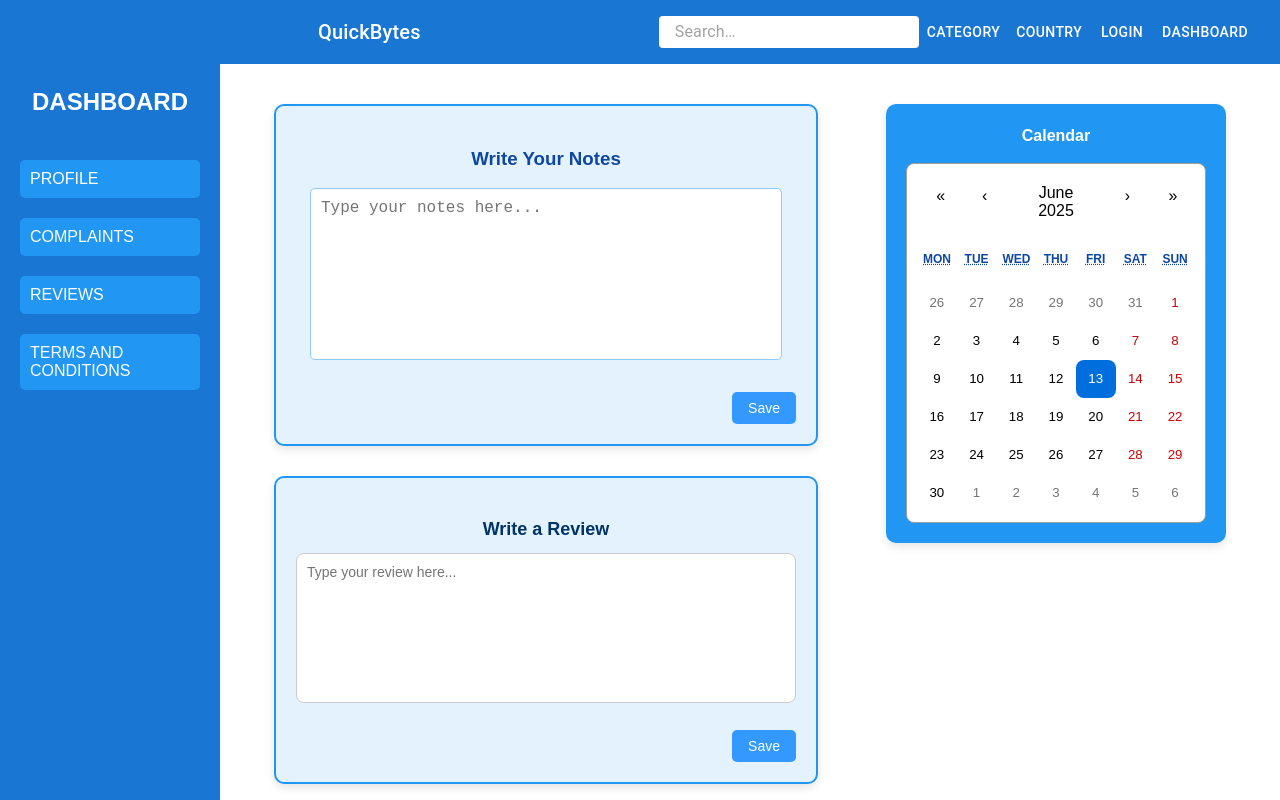
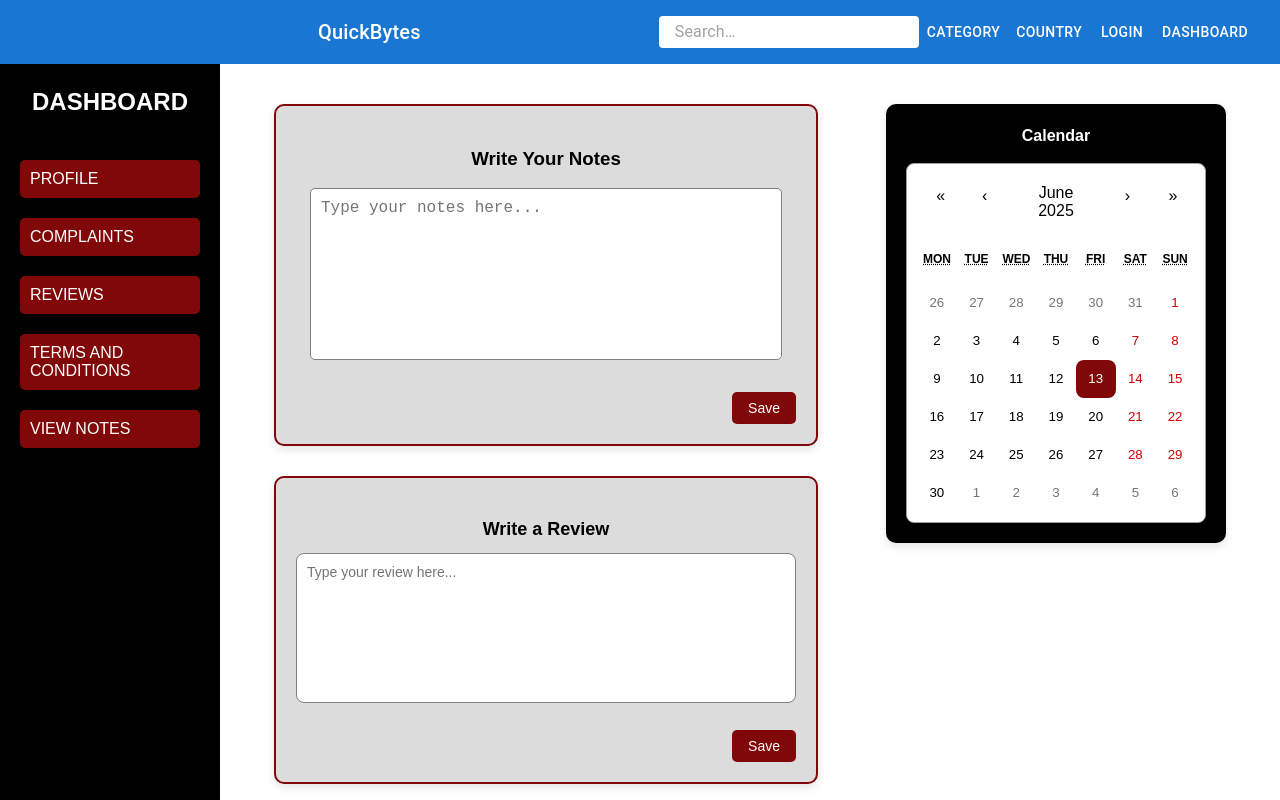
Before and after one commit to Irine-Theresa-Antony/QuickBytes, a React (Vite) app: page /r in a window 1280 px wide. Shown: the top 800 px of the page. Built offline with nearby package versions, Linux system fonts and the light colour scheme; some icons are missing.

Commit message:
project complete

```diff
--- a/src/App.jsx
+++ b/src/App.jsx
@@ -16,7 +16,7 @@ import Display from './components/Display'
 import Admin from './components/Admin'
 import Viewcustom from './Components/Viewcustom'
 import UserView from './Components/UserView'
-
+import MyNotes from './Components/MyNotes'
 
 
 
@@ -51,6 +51,8 @@ function App() {
       <Route path='/admin' element={<Admin/>}></Route>
       <Route path='/viewcustom' element={<Viewcustom/>}></Route>
       <Route path='/viewuser' element={<UserView/>}></Route>
+      <Route path='/mynote'element={<MyNotes/>}></Route>
+
      </Routes>
 
 
--- a/src/Components/DashboardPage.jsx
+++ b/src/Components/DashboardPage.jsx
@@ -18,7 +18,7 @@ const DashboardPage = () => {
     return;
   }
 
-  const loggedInEmail = localStorage.getItem('username'); // or 'email' based on your login logic
+  const loggedInEmail = localStorage.getItem('username');
 
   if (!loggedInEmail) {
     alert('User email not found. Please log in again.');
@@ -90,6 +90,9 @@ const DashboardPage = () => {
         <button>
           <Link to="/terms">TERMS AND CONDITIONS</Link>
         </button>
+        <button>
+          <Link to="/mynote">VIEW NOTES</Link>
+        </button>
       </div>
 
       {/* Main Area */}
--- /dev/null
+++ b/src/Components/MyNotes.jsx
@@ -0,0 +1,47 @@
+import { useEffect, useState } from 'react';
+import '../Dashboard.css';
+import axios from 'axios';
+
+const MyNotes = () => {
+  const [notes, setNotes] = useState([]);
+  const name = localStorage.getItem('username');
+
+  useEffect(() => {
+    const fetchNotes = async () => {
+      if (!name) {
+        alert('User not logged in');
+        return;
+      }
+
+      try {
+        const res = await axios.get(`http://localhost:3000/notes/${name}`);
+        setNotes(res.data);
+      } catch (err) {
+        console.error(err);
+        alert('Error fetching notes');
+      }
+    };
+
+    fetchNotes();
+  }, [name]);
+
+  return (
+    <div className="profile-container">
+      <h2 style={{ color: "#800808", textAlign: "center" }}>My Notes</h2>
+      {notes.length === 0 ? (
+        <p style={{ textAlign: "center" }}>No notes found</p>
+      ) : (
+        <ul className="note-list">
+          {notes.map((note, index) => (
+            <li key={index} className="note-item" style={{ marginBottom: "15px", backgroundColor: "#f2f2f2", padding: "15px", borderRadius: "8px" }}>
+              <strong>Date:</strong> {new Date(note.date).toLocaleDateString()}<br />
+              <strong>Note:</strong> {note.note}
+            </li>
+          ))}
+        </ul>
+      )}
+    </div>
+  );
+};
+
+export default MyNotes;
--- a/src/Dashboard.css
+++ b/src/Dashboard.css
@@ -8,14 +8,14 @@
 /* Sidebar */
 .sidebar {
   width: 220px;
-  background-color: #1976d2;
+  background-color: black;
   color: white;
   padding: 20px;
   display: flex;
   flex-direction: column;
   gap: 20px;
-  height: 120vh; /* ✅ Ensures full height */
-  box-sizing: border-box; /* ✅ Prevents overflow due to padding */
+  height: 120vh;
+  box-sizing: border-box;
 }
 
 .sidebar h2 {
@@ -23,7 +23,7 @@
 }
 
 .sidebar button {
-  background-color: #2196f3;
+  background-color: #800808;
   color: white;
   border: none;
   padding: 10px;
@@ -53,10 +53,10 @@
 .note-box {
   width: 500px;
   padding: 20px;
-  background-color: #e3f2fd;
-  border: 2px solid #2196f3;
+  background-color: #dcdcdc;
+  border: 2px solid #800808;
   border-radius: 10px;
-  color: #0d47a1;
+  color: black;
   text-align: center;
   box-shadow: 0 4px 8px rgba(0, 0, 0, 0.1);
 }
@@ -70,17 +70,17 @@
   height: 150px;
   padding: 10px;
   font-size: 16px;
-  border: 1px solid #90caf9;
+  border: 1px solid grey;
   border-radius: 5px;
   background-color: white;
-  color: #0d47a1;
+  color: black;
   resize: none;
   margin-bottom: 15px;
 }
 
 .note-box button {
   padding: 10px 20px;
-  background-color: #1976d2;
+  background-color: #800808;
   color: white;
   border: none;
   border-radius: 5px;
@@ -94,7 +94,7 @@
 }
 
 .note-submit-container button {
-  background-color: #3399ff;
+  background-color: #800808;
   color: white;
   border: none;
   padding: 8px 16px;
@@ -104,13 +104,13 @@
 }
 
 .note-submit-container button:hover {
-  background-color: #007acc;
+  background-color: #a00a0a;
 }
 
 /* Calendar Box */
 .calendar-box {
   width: 300px;
-  background-color: #2196f3;
+  background-color: black;
   padding: 20px;
   border-radius: 10px;
   color: white;
@@ -128,15 +128,21 @@
   background-color: white;
   border-radius: 8px;
   padding: 10px;
+  border: none;
 }
 
-/* Restore weekday headers */
+.react-calendar__tile--now {
+  background: #800808 !important;
+  color: white !important;
+  border-radius: 8px;
+}
+
 .react-calendar__month-view__weekdays {
   text-align: center;
   text-transform: uppercase;
   font-weight: bold;
   font-size: 0.75rem;
-  color: #0d47a1;
+  color: black;
   padding: 10px 0;
 }
 
@@ -144,13 +150,10 @@
   padding: 0.5em;
 }
 
-/* =======================
-   Complaints Section
-========================== */
-
+/* Complaints Section */
 .complaint-form-container {
-  background-color: #e3f2fd;
-  border: 2px solid #2196f3;
+  background-color: #dcdcdc;
+  border: 2px solid #800808;
   border-radius: 10px;
   padding: 30px;
   width: 500px;
@@ -159,7 +162,7 @@
 }
 
 .complaint-form-container h2 {
-  color: #0d47a1;
+  color: black;
   text-align: center;
   margin-bottom: 20px;
 }
@@ -172,18 +175,19 @@
   display: block;
   margin-bottom: 8px;
   font-weight: bold;
-  color: #0d47a1;
+  color: black;
 }
 
 .complaint-form-group input,
 .complaint-form-group textarea {
   width: 100%;
   padding: 10px;
-  border: 1px solid #90caf9;
+  border: 1px solid grey;
   border-radius: 5px;
   font-size: 14px;
   resize: none;
-  color: #0d47a1;
+  color: black;
+  background-color: white;
 }
 
 .complaint-form-group textarea {
@@ -194,7 +198,7 @@
   display: block;
   width: 100%;
   padding: 12px;
-  background-color: #1976d2;
+  background-color: #800808;
   color: white;
   border: none;
   border-radius: 5px;
@@ -203,9 +207,10 @@
 }
 
 .complaint-submit-button:hover {
-  background-color: #1565c0;
+  background-color: #a00a0a;
 }
 
+/* Profile */
 .profile-container {
   flex: 1;
   padding: 40px;
@@ -223,7 +228,7 @@
   max-width: 500px;
   width: 100%;
   padding: 30px;
-  background-color: #e3f2fd;
+  background-color: #dcdcdc;
   border-radius: 10px;
   box-shadow: 0 4px 8px rgba(0, 0, 0, 0.1);
 }
@@ -233,7 +238,7 @@
   top: 40px;
   left: 50%;
   transform: translateX(-50%);
-  color: #1976d2;
+  color: #800808;
   margin-bottom: 20px;
 }
 
@@ -241,10 +246,10 @@
 .profile-form textarea {
   padding: 10px;
   font-size: 16px;
-  border: 1px solid #90caf9;
+  border: 1px solid grey;
   border-radius: 5px;
-  background-color: #f3f9ff;
-  color: #0d47a1;
+  background-color: #f5f5f5;
+  color: black;
 }
 
 .profile-form textarea {
@@ -260,27 +265,28 @@
 
 .profile-buttons button {
   padding: 10px 20px;
-  background-color: #1976d2;
+  background-color: #800808;
   color: white;
   border: none;
   border-radius: 5px;
   cursor: pointer;
 }
 
+/* Review Section */
 .review-box {
- width: 500px;
+  width: 500px;
   padding: 20px;
-  background-color: #e3f2fd;
-  border: 2px solid #2196f3;
+  background-color: #dcdcdc;
+  border: 2px solid #800808;
   border-radius: 10px;
-  color: #0d47a1;
+  color: black;
   text-align: center;
   box-shadow: 0 4px 8px rgba(0, 0, 0, 0.1);
 }
 
 .review-box h3 {
   margin-bottom: 10px;
-  color: #003366;
+  color: black;
   font-size: 18px;
   text-align: center;
 }
@@ -289,7 +295,7 @@
   width: 100%;
   min-height: 150px;
   border-radius: 8px;
-  border: 1px solid #ccc;
+  border: 1px solid grey;
   padding: 10px;
   font-size: 14px;
   font-family: Arial, sans-serif;
@@ -297,6 +303,8 @@
   outline: none;
   box-sizing: border-box;
   margin-bottom: 10px;
+  color: black;
+  background-color: white;
 }
 
 .review-submit-container {
@@ -306,7 +314,7 @@
 }
 
 .review-submit-container button {
-  background-color: #3399ff;
+  background-color: #800808;
   color: white;
   border: none;
   padding: 8px 16px;
@@ -316,10 +324,10 @@
 }
 
 .review-submit-container button:hover {
-  background-color: #007acc;
+  background-color: #a00a0a;
 }
 
-/* Updated layout to align Note, Review vertically and Calendar to the right */
+/* Layout with Calendar */
 .main-content-with-review {
   flex: 1;
   padding: 40px;
@@ -330,15 +338,13 @@
   gap: 40px;
 }
 
-/* Left column contains both Note and Review stacked */
 .left-column {
   display: flex;
   flex-direction: column;
   gap: 30px;
 }
 
-/* Blue-themed review component */
-
+/* Reviewbox */
 .reviewbox-container {
   margin-top: 40px;
   padding-bottom: 40px;
@@ -346,7 +352,7 @@
 
 .reviewbox-heading {
   text-align: center;
-  color: #0d47a1;
+  color: #800808;
   font-weight: bold;
   margin-bottom: 20px;
 }
@@ -359,25 +365,37 @@
 }
 
 .reviewbox-box {
-  background-color: #e3f2fd;
-  border: 2px solid #64b5f6;
-  border-left: 8px solid #1976d2;
+  background-color: #dcdcdc;
+  border: 2px solid #800808;
+  border-left: 8px solid #800808;
   border-radius: 12px;
   padding: 20px;
   width: 280px;
-  box-shadow: 3px 3px 15px rgba(33, 150, 243, 0.2);
+  box-shadow: 3px 3px 15px rgba(128, 8, 8, 0.2);
   transition: transform 0.2s ease, box-shadow 0.2s ease;
 }
 
 .reviewbox-box:hover {
   transform: translateY(-5px);
-  box-shadow: 6px 6px 25px rgba(21, 101, 192, 0.3);
+  box-shadow: 6px 6px 25px rgba(128, 8, 8, 0.3);
 }
 
 .reviewbox-text {
   font-size: 16px;
   font-style: italic;
-  color: #0d47a1;
+  color: black;
   line-height: 1.6;
   padding-left: 10px;
 }
+
+.note-list {
+  list-style: none;
+  padding: 0;
+}
+
+.note-item {
+  background: #f0f0f0;
+  margin-bottom: 10px;
+  padding: 10px;
+  border-radius: 8px;
+}
```
